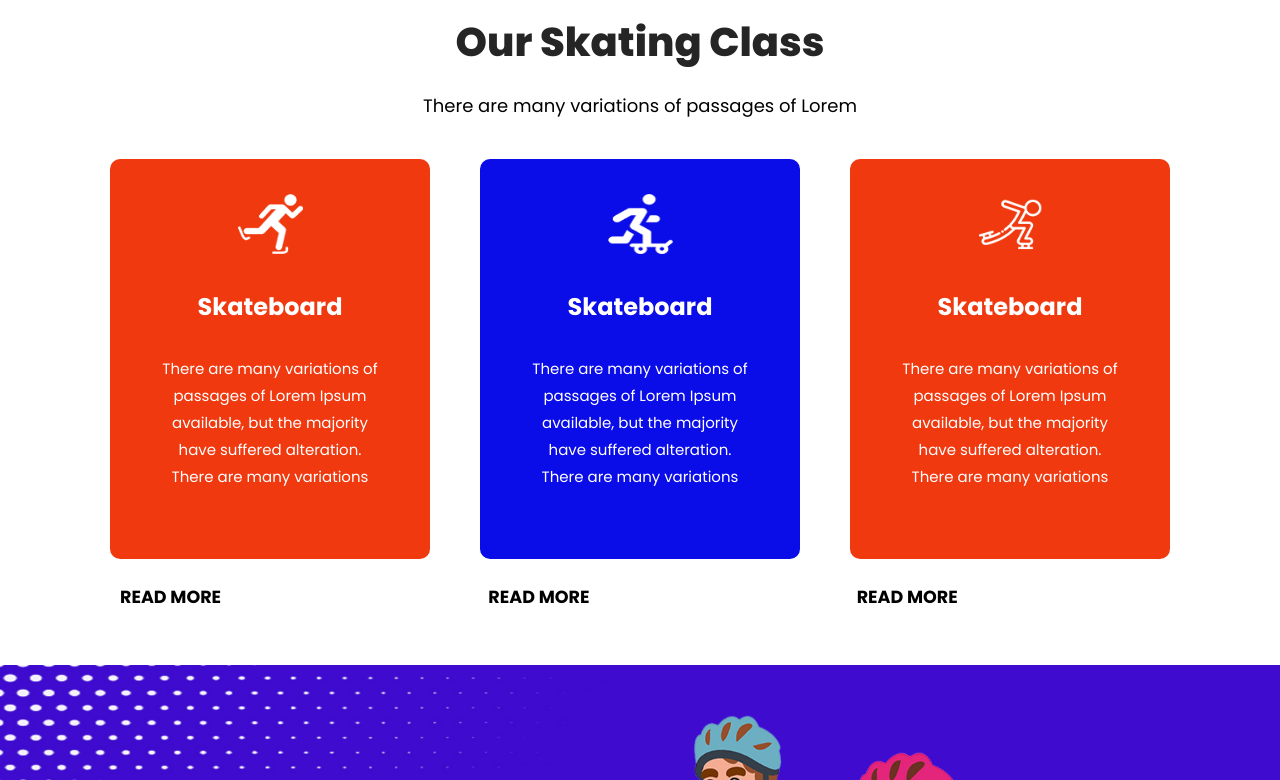
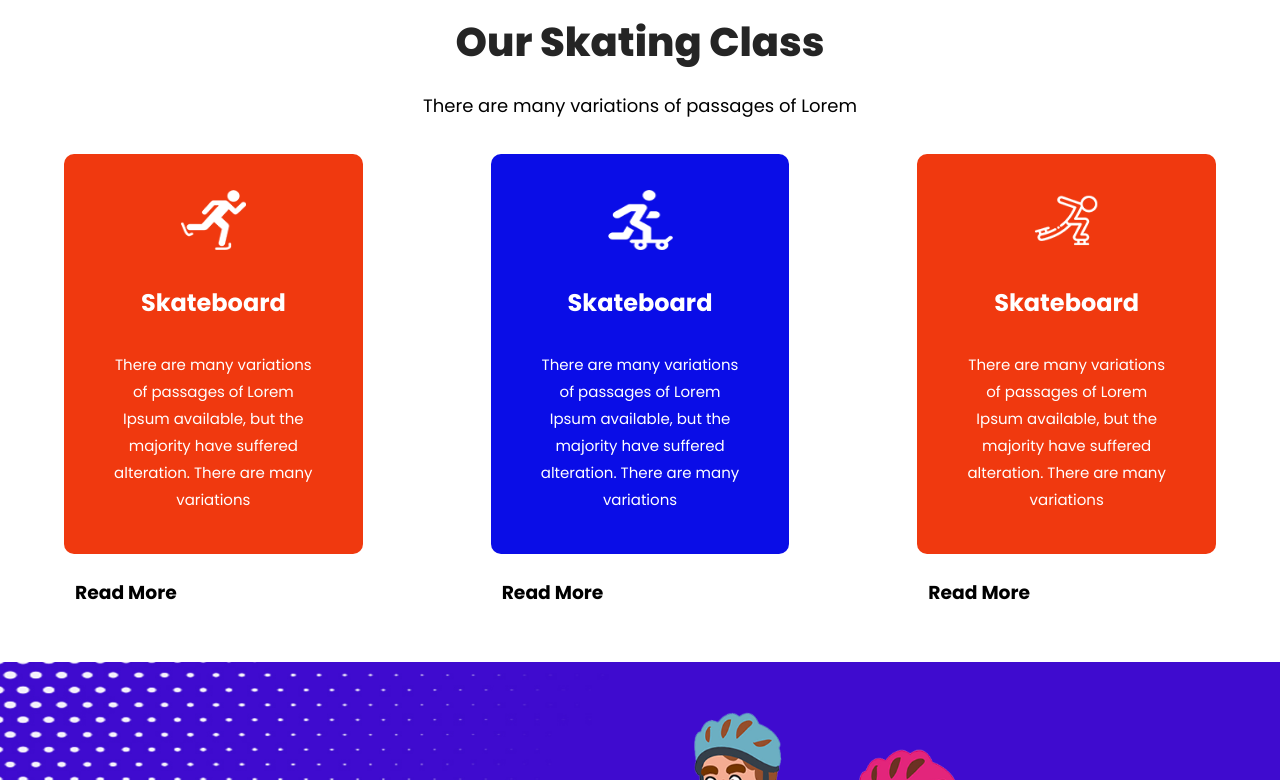
Before and after one commit to madhavansenthil02/school-landing-project, a plain HTML site: page index.html in a window 1280 px wide. Shown: the part 800-1580 px from the top of the page. Drawn offline with Linux system fonts and the light colour scheme.

Commit message:
chances in main

```diff
--- a/index.html
+++ b/index.html
@@ -64,21 +64,33 @@
                 <p class="para1">There are many variations of passages of Lorem</p>
             </div>
             <div class="box-type">
+                <div class="roll">
                     <div class="onebox">
+                        <div class="main-content">
                             <figure>
                                 <img src="images/class1.png" class="set-image" alt="skating-image">
                             </figure>
                             <h1>Skateboard</h1>
                             <p>There are many variations of passages of Lorem Ipsum available, but the majority have suffered alteration. There are many variations</p>
                         </div>
+                    </div>
+                    <h3 class="one1">Read More</h3>
+                </div>
+                <div class="roll">
                     <div class="twobox">
+                        <div class="main-content">
                             <figure>
                                 <img src="images/class2.png" class="set-image" alt="skating-image">
                             </figure>
                             <h1>Skateboard</h1>
                             <p>There are many variations of passages of Lorem Ipsum available, but the majority have suffered alteration. There are many variations</p>
                         </div>
+                    </div>
+                    <h3 class="one1">Read More</h3>
+                </div>
+                <div class="roll">
                     <div class="onebox">
+                        <div class="main-content">
                             <figure>
                                 <img src="images/class3.png" class="set-image" alt="skating-image">
                             </figure>
@@ -86,10 +98,8 @@
                             <p>There are many variations of passages of Lorem Ipsum available, but the majority have suffered alteration. There are many variations</p>
                         </div>
                     </div>
-            <div class="extend">
                     <h3 class="one1">Read More</h3>
-                <h3 class="two2">Read More</h3>
-                <h3 class="three3">Read More</h3>
+                </div>
             </div>
         </section>
     </main>
--- a/style.css
+++ b/style.css
@@ -84,26 +84,27 @@ body {
 .box-type {
     display: flex;
     text-align: center;
-    justify-content: center;
-    margin-top: 15px;
+    margin-top: 35px;
 }
 
 .onebox {
-    width: 25%;
+    width: 70%;
     height: 400px;
     background-color: #f0390f;
     border: none;
     border-radius: 10px;
-    margin: 25px;
+    margin: auto;
+    margin-bottom: 25px;
 }
 
 .twobox {
-    width: 25%;
+    width: 70%;
     height: 400px;
     background-color: #0a0de7;
     border: none;
     border-radius: 10px;
-    margin: 25px;
+    margin: auto;
+    margin-bottom: 25px;
 }
 
 .onebox p {
@@ -134,25 +135,13 @@ body {
     font-weight: bold;
 }
 
-.extend {
-    display: flex;
-    justify-content: space-evenly;
-    text-transform: uppercase;
-    font-size: 15px;
+.one1 {
+    text-align: left;
+    padding-left: 75px;
 }
 
-.three3 {
-    flex: 1;
-    padding-right: 55px;
-}
-
-.two2 {
-    flex: 1;
-}
-
-.one1 {
-    padding-left: 120px;
-    flex: 1;
+.main-content {
+    padding: 1px;
 }
 
 .aboutimage {
@@ -172,7 +161,7 @@ body {
 .about-content {
     width: 50%;
     align-content: center;
-    padding-left: 186px;
+    padding-left: 160px;
 }
 
 .about-image1 {
@@ -189,7 +178,6 @@ body {
 }
 
 .about-para {
-    width: 91%;
     color: white;
     font-size: 15px;
     padding-top: 25px;
@@ -297,12 +285,13 @@ body {
         margin: auto;
     }
 
-    .extend {
-        display: none;
+    .one1 {
+        padding-left: 60px;
+        margin: 12px 0;
     }
 
     .aboutus {
-        height: 850px;
+        height: 830px;
         display: block;
         margin-top: 55px;
     }
@@ -310,7 +299,8 @@ body {
     .about-content {
         width: 100%;
         padding: 25px;
-        text-align: left;
+        text-align: center;
+        width: 100%;
     }
 
     .about-image1 {
```
Lines whose indentation alone changed are shown as unchanged.
